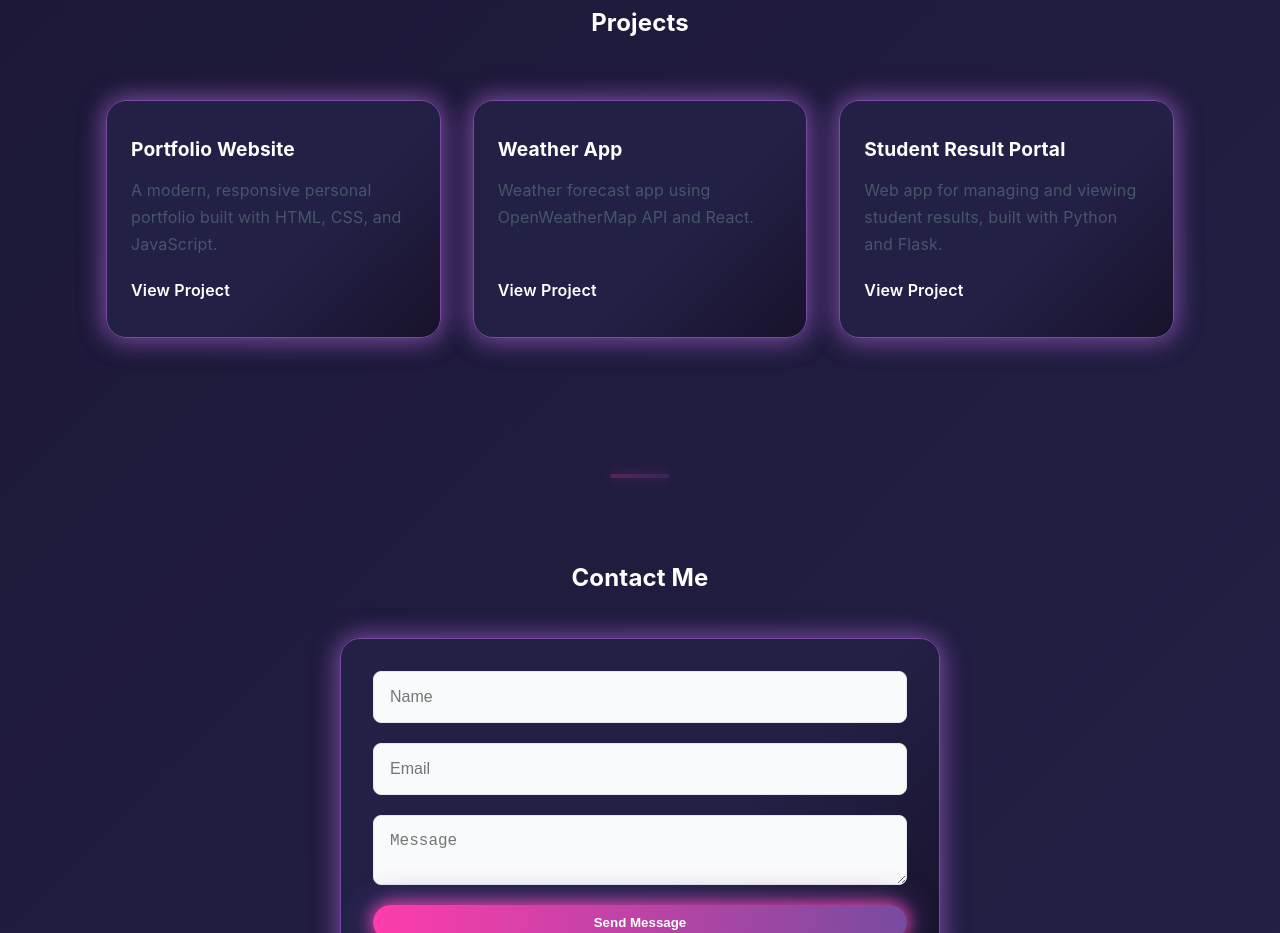
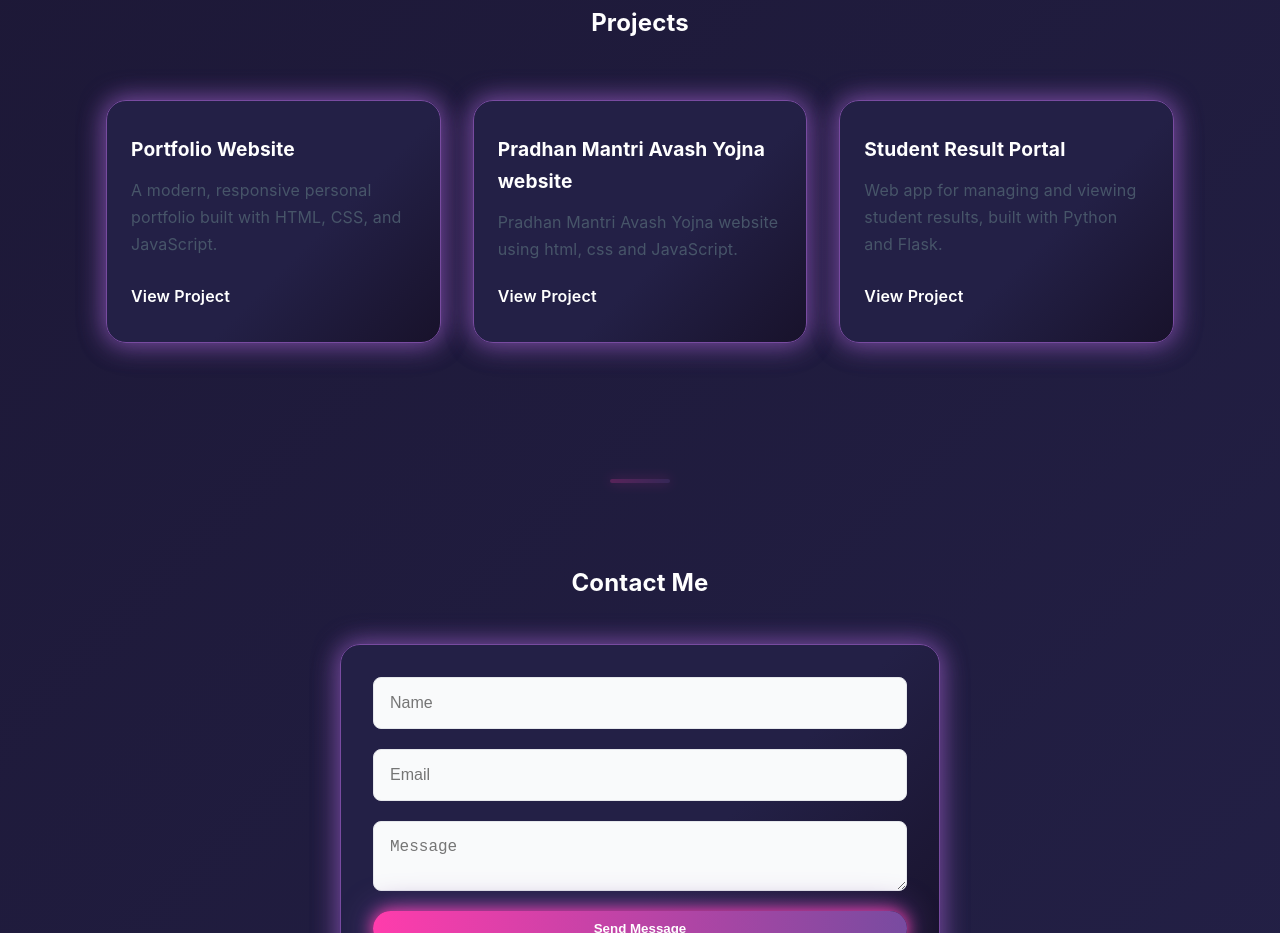
Before and after one commit to chandanXcoder/portfolio, a plain HTML site: page index.html in a window 1280 px wide. Shown: the part 2020-2953 px from the top of the page. Drawn offline with Linux system fonts and the light colour scheme.

Commit message:
change project name

```diff
--- a/index.html
+++ b/index.html
@@ -95,8 +95,8 @@
                 <a href="#" class="project-link" target="_blank">View Project</a>
             </div>
             <div class="project-card">
-                <h3>Weather App</h3>
-                <p>Weather forecast app using OpenWeatherMap API and React.</p>
+                <h3> Pradhan Mantri Avash Yojna website</h3>
+                <p> Pradhan Mantri Avash Yojna website using html, css and JavaScript.</p>
                 <a href="#" class="project-link" target="_blank">View Project</a>
             </div>
             <div class="project-card">
```
